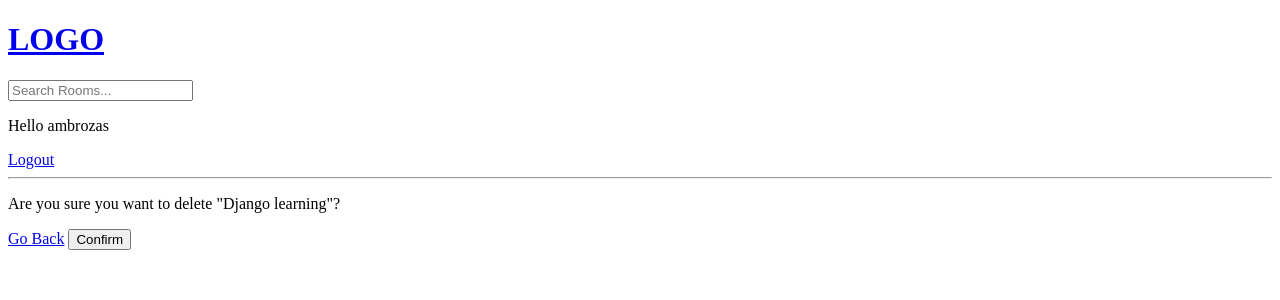
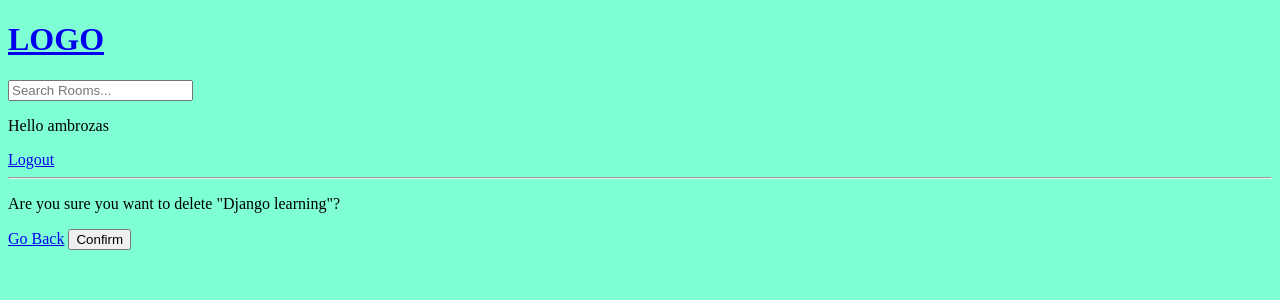
Before and after one commit to EAmbrozas/studybud, a Django app: page /delete-room/7 in a window 1280 px wide. Shown: the top 300 px of the page. Run offline with Django 3.2, Linux system fonts and the light colour scheme; a user stored in the database is signed in; data comes from the database, SQL or seed files in the repository.

Commit message:
Create static folder with images and styles folders inside it

```diff
--- /dev/null
+++ b/static/styles/main.css
@@ -0,0 +1,3 @@
+body {
+    background-color: aquamarine;
+}
--- a/studybud/settings.py
+++ b/studybud/settings.py
@@ -124,6 +124,12 @@ USE_TZ = True
 
 STATIC_URL = '/static/'
 
+STATICFILES_DIRS = [
+    BASE_DIR / 'static'
+]
+
+# STATIC_ROOT =
+
 # Default primary key field type
 # https://docs.djangoproject.com/en/3.2/ref/settings/#default-auto-field
 
--- a/templates/main.html
+++ b/templates/main.html
@@ -1,9 +1,11 @@
 <!DOCTYPE html>
+{% load static %}
 <html lang="en">
 <head>
     <meta charset="UTF-8">
     <meta http-equiv="X-UA-Compatible" content="IE=edge">
     <meta name="viewport" content="width=device-width, initial-scale=1.0">
+    <link rel="stylesheet" href="{% static 'styles/main.css' %}" type="text/css">
     <title>StudyBud</title>
 </head>
 <body>
```
